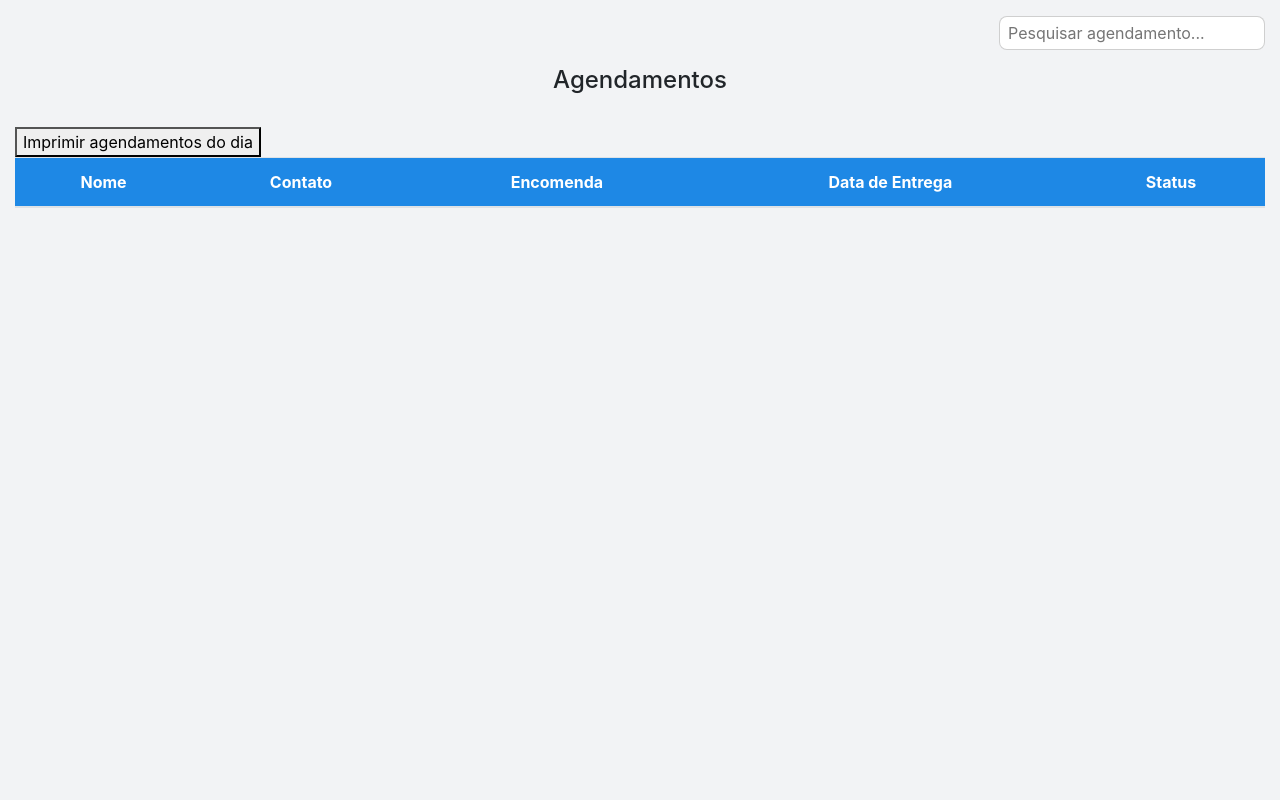
After one commit to Gustavo-Leonart/project-ifpr, a PHP site: page /agendaDiaAtual.php in a window 1280 px wide. The commit adds this page. Run offline with PHP 8.4, Linux system fonts and the light colour scheme; a user stored in the database is signed in; data comes from the database, SQL or seed files in the repository; lists and menus that the app fills with data are empty; some libraries are stand-ins or nearby versions.

Commit message:
Add files via upload

```diff
--- /dev/null
+++ b/projeto-ifpr/software/agendaDiaAtual.php
@@ -0,0 +1,104 @@
+<!DOCTYPE html PUBLIC "-//W3C//DTD XHTML 1.0 Transitional//EN"
+"http://www.w3.org/TR/xhtml1/DTD/xhtml1-transitional.dtd">
+
+<html xmlns="http://www.w3.org/1999/xhtml">
+<head>
+    <title>Agendametos</title>
+    <meta charset="utf-8" />
+    <link rel="stylesheet" type="text/css" href="css/agendamento.css">
+    <meta name="viewport" content="width=device-width, height=device-height, initial-scale=1.0">
+    <meta name="apple-mobile-web-app-capable" content="yes">
+    <!-- bootstrap -->
+    <link rel="stylesheet" href="https://maxcdn.bootstrapcdn.com/bootstrap/4.3.1/css/bootstrap.min.css">
+    <script src="https://ajax.googleapis.com/ajax/libs/jquery/3.3.1/jquery.min.js"></script>
+    <script src="https://cdnjs.cloudflare.com/ajax/libs/popper.js/1.14.7/umd/popper.min.js"></script>
+    <script src="https://maxcdn.bootstrapcdn.com/bootstrap/4.3.1/js/bootstrap.min.js"></script>
+    <!-- Roboto Font  -->
+    <link href='https://fonts.googleapis.com/css?family=Roboto:400,300,500,700' rel='stylesheet' type='text/css'>
+    <!-- Font awesome -->
+    <link rel="stylesheet" href="https://maxcdn.bootstrapcdn.com/font-awesome/4.7.0/css/font-awesome.min.css" >
+    <link rel="stylesheet" href="https://use.fontawesome.com/releases/v5.5.0/css/all.css" integrity="sha384-B4dIYHKNBt8Bc12p+WXckhzcICo0wtJAoU8YZTY5qE0Id1GSseTk6S+L3BlXeVIU" crossorigin="anonymous" />
+    <script type="text/javascript">
+        function Att() {
+            window.location.reload();
+        }
+    </script>
+</head>
+<body onload="setTimeout(Att, 60000);">
+  <?php
+    if(!isset($_SESSION)) session_start();
+    if($_SESSION['nome'] == null){
+        $valida = "Você precisa estar logado";
+        header("Location:sair.php?valida=$valida");
+    }
+  ?>
+    <!-- Agendamentos -->
+    <section>
+        <div class="container" style="max-width:1359px;">
+            <div class="search__person__container">
+                <form class="search__person">
+                    <input id="myInput" type="text" placeholder="Pesquisar agendamento...">
+                    <!-- <i class="glyphicon glyphicon-search"></i> -->
+                </form>
+            </div>
+            <!-- Infos -->
+            <h4 class="container__title">Agendamentos</h4>
+            <a class="" href="pedidosAtrasados.php"></a>
+            <div class="table-responsive" id="tableAgenda">
+                <table class="table">
+                    <thead class="tableHead">
+                        <tr>
+                            <th>Nome</th>
+                            <th>Contato</th>
+                            <th>Encomenda</th>
+                            <th>Data de Entrega</th>
+                            <th>Status</th>
+                        </tr>
+                    </thead>
+                    <tbody name="table" class="tableBody">
+                        <!-- <tr> -->
+                        <?php
+                        include "conexao.php";
+                            $sql = mysqli_query($conexao,
+                            "SELECT c.id_cliente, c.nome, c.telefone,
+                                p.id_pedido, DATE_FORMAT(p.data_entrega, '%d/%m/%Y') as data_entrega , p.status_pedido,
+                                m.id_menu, m.nome_receita
+                            FROM cliente c
+                                JOIN pedido p ON c.id_cliente = p.id_cliente
+                                JOIN menu m ON m.id_menu = p.id_menu
+                                ORDER BY data_entrega
+                                WHERE data_entrega = CURDATE('%d/%m/%Y')");
+                            while ($exibe = mysqli_fetch_assoc($sql)) {
+                                echo "<tr>
+                                    <td>".$exibe['nome']."</td>
+                                    <td>".$exibe['telefone']."</td>
+                                    <td>".$exibe['nome_receita']."</a> </td>
+                                    <td>".$exibe['data_entrega']."</td>";
+                                    if($exibe['status_pedido'] == 1)
+                                        echo "<td style=\"color:#005fc1;background-color:#cce5ff;\">Aguardando Entrega <span class=\"spinner-grow spinner-grow-sm\"></span></td>";
+
+                                    elseif($exibe['status_pedido'] == 2)
+                                        echo "<td style=\"color:#375743;background-color:#d4edda;\">Pedido Entregue <span class=\"fas fa-check\"></span></td>";
+
+                                    elseif($exibe['status_pedido'] == 3)
+                                        echo "<td style=\"color:#856404;background-color:#fff3cd;\">Em andamento <span class=\"spinner-grow spinner-grow-sm\"></span></td>";
+
+                                    elseif($exibe['status_pedido'] == 4)
+                                        echo "<td style=\"color:#721c24;background-color:#f8d7da;\">Cancelado <span class=\"fas fa-times\"></span></td>";
+                                echo "</tr>";
+                            }
+                         ?>
+                         <div class="imp__container">
+                             <button class="btn__imp" type="button" onclick="window.print();">Imprimir agendamentos do dia</button>
+                         </div>
+                    </tbody>
+                </table>
+            </div>
+        </div>
+    </section>
+    <!-- jQuery -->
+    <script src="https://ajax.googleapis.com/ajax/libs/jquery/1.12.4/jquery.min.js"></script>
+    <!-- Bootstrap JS -->
+    <script src="https://maxcdn.bootstrapcdn.com/bootstrap/3.3.7/js/bootstrap.min.js"></script>
+</body>
+</html>
--- a/projeto-ifpr/software/agendamento.php
+++ b/projeto-ifpr/software/agendamento.php
@@ -107,6 +107,11 @@
                                 </div>';
                             }
                          ?>
+                         <div class="imp__container">
+                             <button class="btn__imp" type="button" onclick="window.print();">Imprimir tela de agendamentos</button>
+                             <a class="btn__atual" href="agendaDiaAtual.php">Visualizar agendamentos do dia</a>
+                         </div>
+
                     </tbody>
                 </table>
             </div>
```
